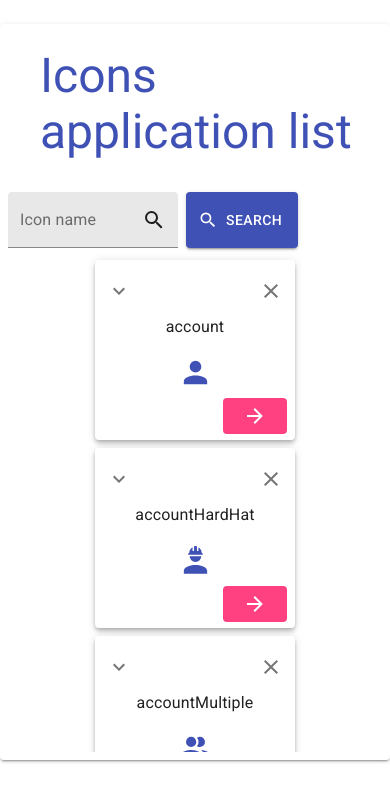
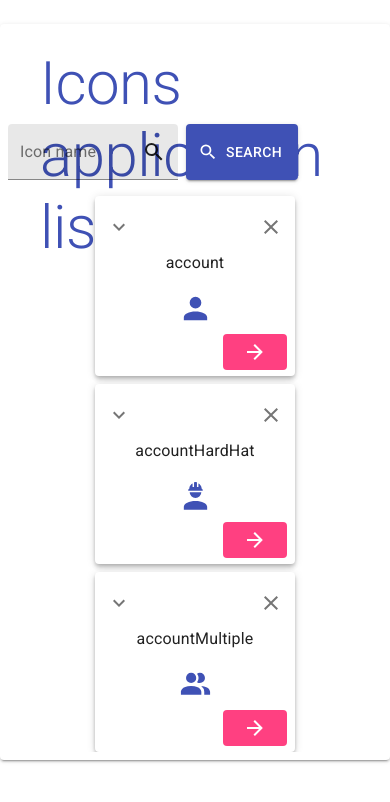
Before and after one commit to Zordanppp/Management-grid-elements, a React (Create React App) app: page / in a window 390 px wide. Shown: the top 802 px of the page. Built offline with nearby package versions, Linux system fonts and the light colour scheme.

Commit message:
Responsive position search field

```diff
--- a/src/pages/Main/index.tsx
+++ b/src/pages/Main/index.tsx
@@ -74,11 +74,13 @@ function App() {
 
   return (
     <Paper elevation={2} className={classes.container}>
-      <Grid container justify="space-between" alignItems="center">
-        <Typography variant="h3" className={classes.title}>
+      <Grid container justify="flex-start">
+        <Typography variant="h2" className={classes.title}>
           Icons application list
         </Typography>
+      </Grid>
 
+      <Grid container justify="flex-end">
         <form
           className={classes.form}
           onSubmit={methods.handleSubmit(handleSearchIcon)}
--- a/src/pages/Main/styles.ts
+++ b/src/pages/Main/styles.ts
@@ -14,13 +14,14 @@ export const useStyles = makeStyles((theme: Theme) => ({
   title: {
     margin: 16,
     paddingLeft: 16,
+    height: 60,
     color: theme.palette.primary.main,
   },
 
   form: {
-    width: 450,
+    width: 500,
+    height: 60,
     marginRight: theme.spacing(10.5),
-    marginTop: theme.spacing(2),
   },
 
   searchField: {
@@ -44,7 +45,6 @@ export const useStyles = makeStyles((theme: Theme) => ({
     display: 'flex',
     alignItems: 'center',
     justifyContent: 'space-between',
-    // border: '1px dashed red',
     width: 200,
   },
 
```
Also changed, not shown: 1 other file (tests, documents, lock files or other folders).
